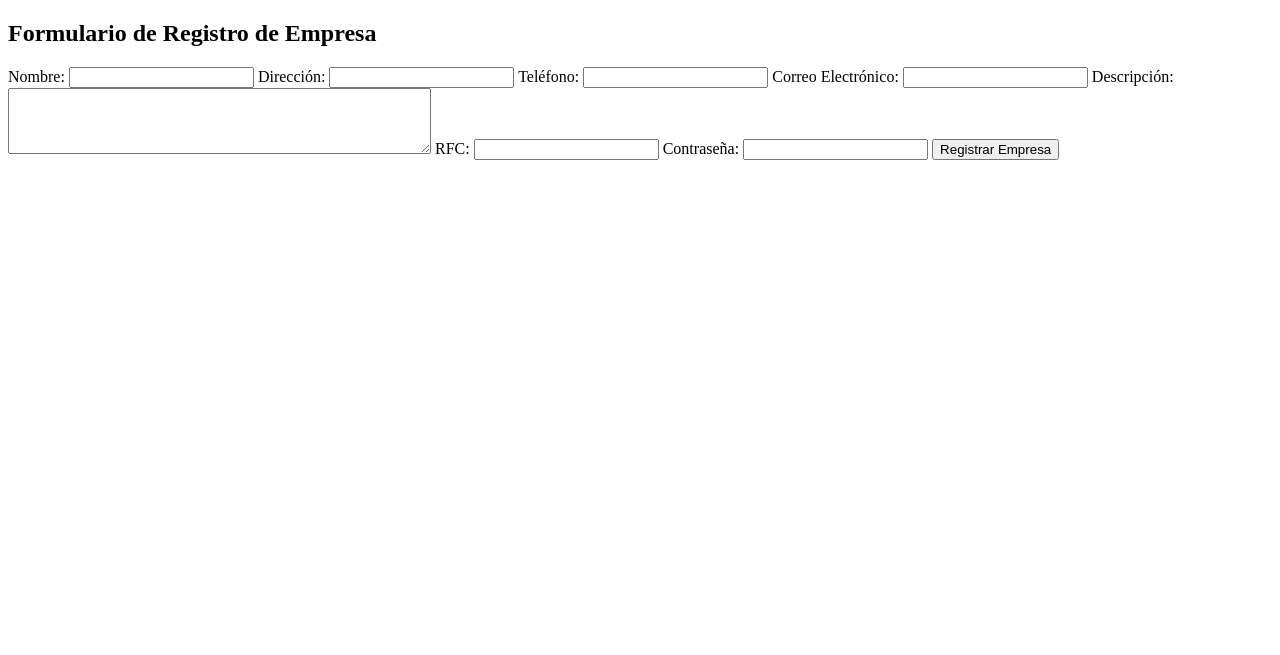
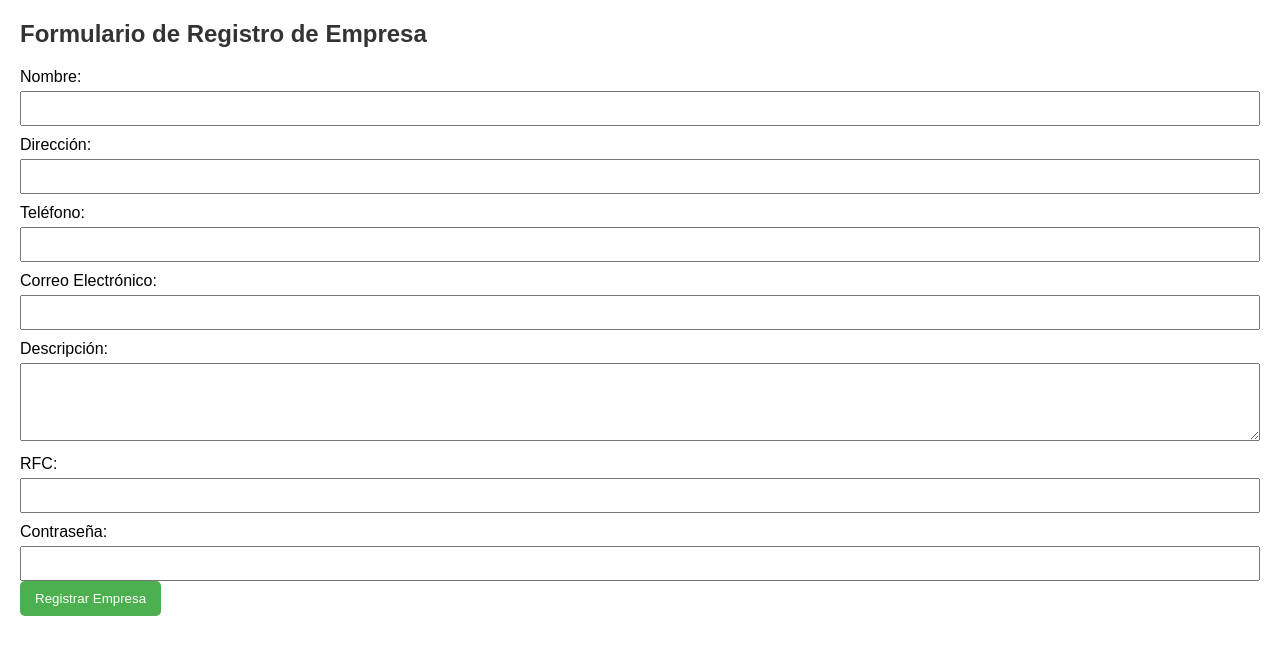
Before and after one commit to Vianey25/Heroeswork, a PHP site: page /empresa/registro_empresa.php in a window 1280 px wide. Shown: the top 655 px of the page. Run offline with PHP 8.4, Linux system fonts and the light colour scheme.

Commit message:
Update registro_empresa.php

```diff
--- a/HerosWork/empresa/registro_empresa.php
+++ b/HerosWork/empresa/registro_empresa.php
@@ -3,10 +3,42 @@
 <head>
     <meta charset="UTF-8">
     <meta name="viewport" content="width=device-width, initial-scale=1.0">
-    <title>Registro de Empresa</title>
+    <title>Formulario de Registro de Empresa</title>
     <style>
-        .oculto {
-            display: none;
+        body {
+            font-family: Arial, sans-serif;
+            margin: 20px;
+        }
+
+        h2 {
+            color: #333;
+        }
+
+        form {
+            max-width: 600px;
+            margin: 0 auto;
+        }
+
+        label {
+            display: block;
+            margin-top: 10px;
+        }
+
+        input,
+        textarea {
+            width: 100%;
+            padding: 8px;
+            margin-top: 5px;
+            box-sizing: border-box;
+        }
+
+        button {
+            background-color: #4CAF50;
+            color: white;
+            padding: 10px 15px;
+            border: none;
+            border-radius: 5px;
+            cursor: pointer;
         }
     </style>
 </head>
@@ -14,7 +46,7 @@
 
 <h2>Formulario de Registro de Empresa</h2>
 
-<form action="procesar_registro_empresa.php" method="POST">
+
     <label for="nombre">Nombre:</label>
     <input type="text" id="nombre" name="nombre" required>
 
```
